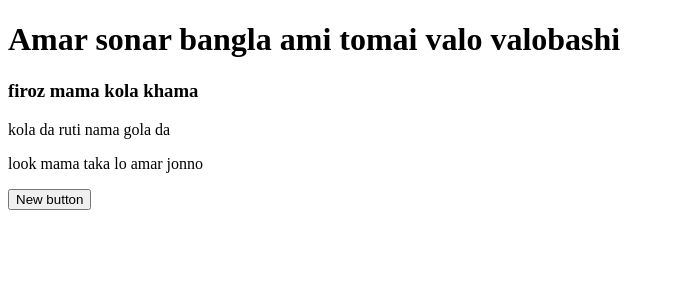
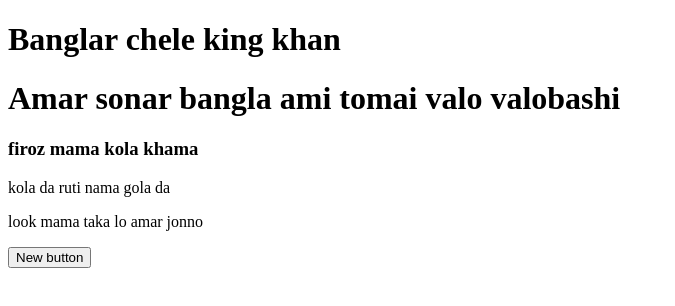
Before and after one commit to elias786/My-Second-Website, a plain HTML site: page index.html in a window 1280 px wide. Shown: the whole page, without its empty margins (0-675 px from the left). Drawn offline with Linux system fonts and the light colour scheme.

Commit message:
new hedding add

```diff
--- a/index.html
+++ b/index.html
@@ -5,6 +5,7 @@
     <meta http-equiv="X-UA-Compatible" content="IE=edge">
     <meta name="viewport" content="width=device-width, initial-scale=1.0">
     <title>Bablu vai er tablu web</title>
+    <h1>Banglar chele king khan</h1>
 </head>
 <body>
     <h1>Amar sonar bangla ami tomai valo valobashi</h1>
```
